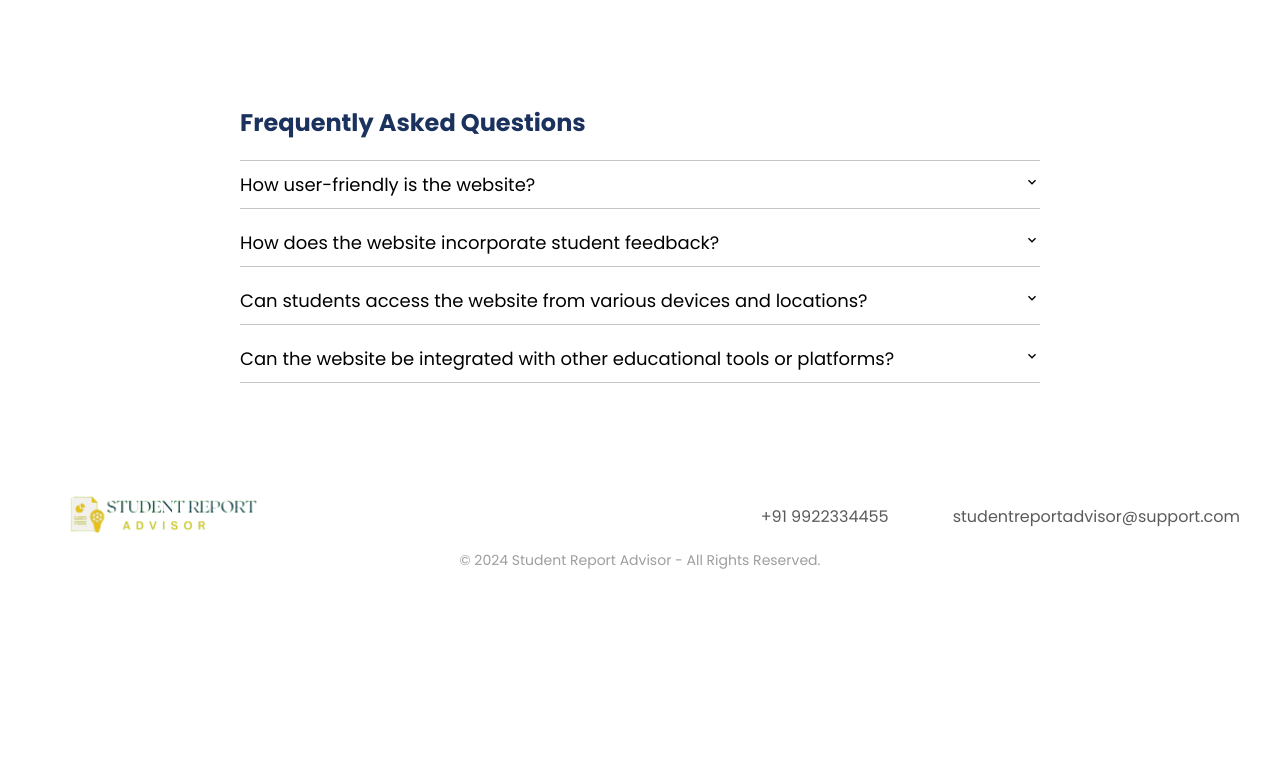
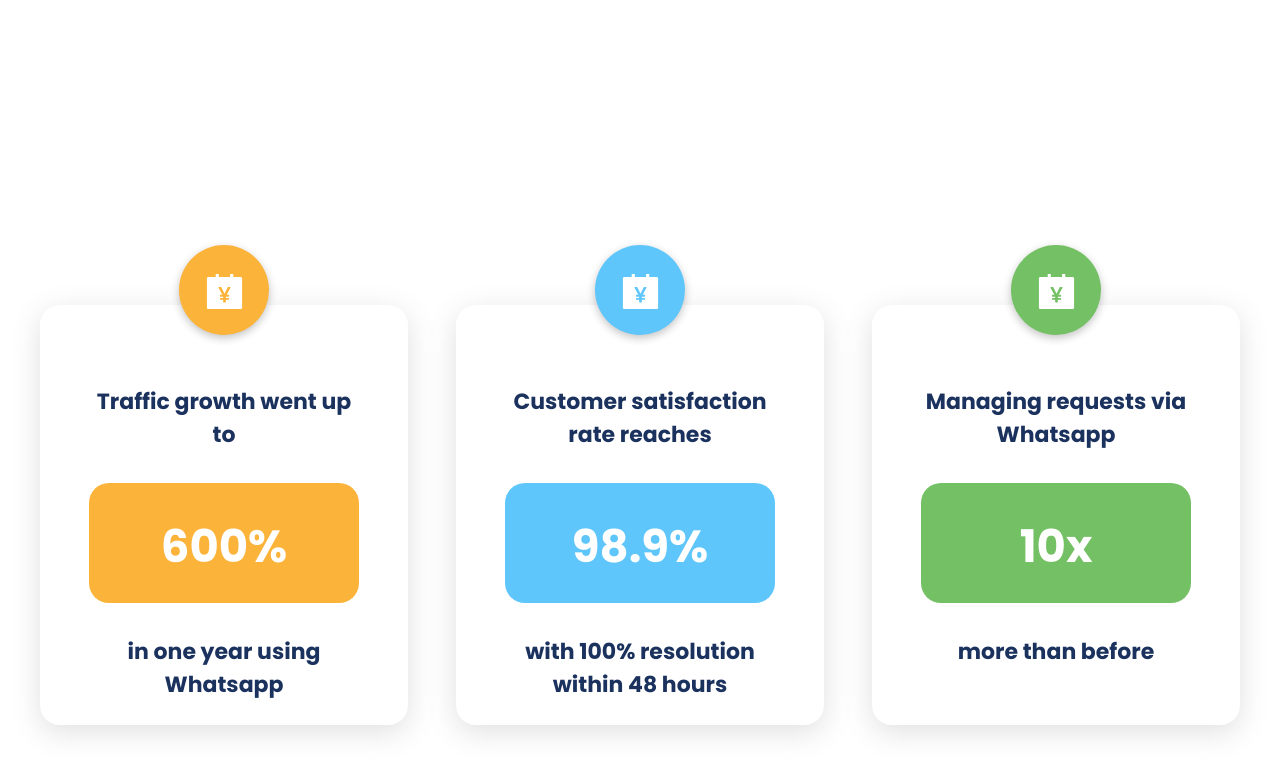
Before and after one commit to jyoti8824/SRA, a React (Create React App) app in the folder frontend/: page / in a window 1280 px wide. Shown: the part 573-1340 px from the top of the page. Before the commit the page ends 1154 px from the top, so only its background shows below. Built offline with nearby package versions, Linux system fonts and the light colour scheme.

Commit message:
added cards in landing page

```diff
--- a/frontend/src/components/landingpage/About.js
+++ b/frontend/src/components/landingpage/About.js
@@ -1,11 +1,14 @@
 import React from 'react';
 import Accordian from './Accordian';
 import "./styles.css";
+import AboutCard from './AboutCard';
 
 function About() {
     return (
         <section className='about-container'>
+            <AboutCard/>
             <Accordian />
+
         </section>
     );
 }
--- /dev/null
+++ b/frontend/src/components/landingpage/AboutCard.js
@@ -0,0 +1,30 @@
+import React from "react";
+import "./styles.css"
+import { AiFillAccountBook } from "react-icons/ai";
+
+function AboutCard() {
+  return (
+    <div className='about-container-card'>
+      <div className='about-card'>
+        <span><AiFillAccountBook/></span>
+        <p>Traffic growth went up to</p>
+        <p>600%</p>
+        <p>in one year using Whatsapp</p>
+      </div>
+      <div className='about-card'>
+      <span><AiFillAccountBook/></span>
+        <p>Customer satisfaction rate reaches</p>
+        <p>98.9%</p>
+        <p>with 100% resolution within 48 hours</p>
+      </div>
+      <div className='about-card'>
+      <span><AiFillAccountBook/></span>
+        <p>Managing requests via Whatsapp</p>
+        <p>10x</p>
+        <p>more than before</p>
+      </div>
+    </div>
+  );
+}
+
+export default AboutCard;
--- a/frontend/src/components/landingpage/styles.css
+++ b/frontend/src/components/landingpage/styles.css
@@ -1,12 +1,19 @@
-.header-container{
+
+/* #################### header-container
+###################### */
+
+
+.header-container {
   height: 80px;
   width: 100%;
-    background-color:#1a325d ;
+  background-color: #1a325d;
   color: #fff;
   position: fixed;
   top: 0;
+  z-index: 99;
 }
-.navbar-container{
+
+.navbar-container {
   max-width: 1200px;
   margin: 0 auto;
   height: 100%;
@@ -14,57 +21,56 @@
   justify-content: space-between;
   align-items: center;
 }
-.navbar-container img{
+
+.navbar-container img {
   height: 70px;
 }
-.navigation-links{
+
+.navigation-links {
   display: flex;
   align-items: center;
   list-style-type: none;
   gap: 2rem;
 }
 
-.navigation-link{
+.navigation-link {
   cursor: pointer;
 }
-.navigation-link:hover{
+
+.navigation-link:hover {
   opacity: 0.7;
   transition: all 0.2s ease-in;
 }
 
 .navigation-link:nth-child(4),
-.navigation-link:nth-child(5)
-
-{
+.navigation-link:nth-child(5) {
   font-weight: 500;
   border: 1px solid white;
   padding: 5px 15px;
   border-radius: 20px;
-
 }
 
 .navigation-link:nth-child(4):hover,
-.navigation-link:nth-child(5):hover
-
-{
+.navigation-link:nth-child(5):hover {
   font-weight: 500;
   border: 1px solid white;
   padding: 5px 15px;
   border-radius: 20px;
   color: #1a325d;
-background-color: #fff ;
+  background-color: #fff;
   transition: all 0.2s ease-in;
   opacity: 1;
 }
 
+/* ################ HeroBanner #################### */
 
-.heroBanner-container{
+.heroBanner-container {
   max-width: 1200px;
   width: 95%;
   margin: calc(80px + 100px) auto auto auto;
 }
 
-.heroBanner-wrapper{
+.heroBanner-wrapper {
   display: flex;
   justify-content: space-around;
   align-items: center;
@@ -72,21 +78,21 @@ opacity: 1;
   gap: 3rem;
 }
 
-
-.heroBanner-right h1{
+.heroBanner-right h1 {
   color: #1a325d;
   font-size: 50px;
 }
-.heroBanner-right h1 span{
-    color: #FFC907;
 
+.heroBanner-right h1 span {
+  color: #ffc907;
 }
-.heroBanner-right p{
+
+.heroBanner-right p {
   color: #1a325d;
   font-size: 18px;
 }
 
-.heroBanner-logins{
+.heroBanner-logins {
   margin-top: 80px;
   display: flex;
   justify-content: center;
@@ -95,7 +101,7 @@ opacity: 1;
   gap: 1rem;
 }
 
-.heroBanner-logins button{
+.heroBanner-logins button {
   border: 0;
   outline: 0;
   padding: 10px 40px;
@@ -112,43 +118,107 @@ opacity: 1;
 }
 
 .heroBanner-logins p a {
-    color: #FFC907;
+  color: #ffc907;
 }
 
-.footer-container{
-    max-width: 1200px;
-    width: 95%;
-    margin: 0 auto;
-    color: #000000a5;
+/* ########### About styling ##########  */
+
+.about-container {
+  margin: 100px 0px;
 }
 
-.footer-container .footer-row img{
+.about-container-card {
+  max-width: 1200px;
+  margin: 300px auto 300px auto;
+  display: flex;
+  justify-content: space-between;
+  align-items: center;
+  text-align: center;
+  gap: 3rem;
+  box-sizing: border-box;
+}
+
+.about-card {
+  max-width: 390px;
+  width: 90%;
+  height: 340px;
+  background-color: #fff;
+  border-radius: 20px;
+  box-shadow: rgba(100, 100, 111, 0.2) 0px 7px 29px 0px;
+  display: flex;
+  flex-direction: column;
+  /* justify-content: space-around; */
+  gap: 2rem;
+  padding-top: 80px;
+
+  align-items: center;
+  position: relative;
+}
+
+.about-card span{
+    position: absolute;
+    top: -60px;
+    height: 50px;
+    width: 50px;
+    padding: 20px;
+    border-radius: 80%;
+    box-shadow: rgba(0, 0, 0, 0.24) 0px 3px 8px;
+}
+
+.about-card:nth-child(1) p:nth-child(3){
+    width: 150px;
+    height: 60px;
+}
+.about-card:nth-child(2) p:nth-child(3){
+    width: 150px;
+    height: 60px;
+}
+.about-card:nth-child(3) p:nth-child(3){
+    width: 150px;
     height: 60px;
 }
 
-.footer-row:nth-child(1){
-    display: flex;
-    justify-content: space-between;
-    align-items: center;
+.about-card:nth-child(1) span,
+.about-card:nth-child(1) p:nth-child(3) {
+  background-color: #fbb33a;
+  color: #fff;
+  font-size: 45px;
+}
+.about-card:nth-child(2) span,
+.about-card:nth-child(2) p:nth-child(3) {
+  background-color: #5ec6fa;
+  color: #fff;
+  font-size: 45px;
+}
+.about-card:nth-child(3) span,
+.about-card:nth-child(3) p:nth-child(3) {
+  background-color: #74c064;
+  color: #fff;
+  font-size: 45px;
 }
 
-.footer-row:nth-child(1) ul{
-    display: flex;
-    justify-content: center;
-    align-items: center;
-    gap: 4rem;
-    list-style-type: none;
+.about-card:nth-child(1) p:nth-child(3) {
+    padding: 30px 60px;
+    border-radius: 20px;
+    font-weight: 600;
 }
-.footer-row:nth-child(2) {
-    margin-bottom: 10px;
-    text-align: center;
-    font-weight: 400;
-    font-size: 14px;
-    color: #00000062;
+.about-card:nth-child(2) p:nth-child(3) {
+    padding: 30px 60px;
+    border-radius: 20px;
+    font-weight: 600;
+}
+.about-card:nth-child(3) p:nth-child(3) {
+    padding: 30px 60px;
+    border-radius: 20px;
+    font-weight: 600;
 }
 
-.about-container{
-    margin: 100px 0px
+.about-card p:nth-child(2), .about-card p:nth-child(4){
+    font-weight: 600;
+    font-size: 22px;
+    color: #1a325d;
+    padding: 0 50px 0 50px;
+
 }
 
 .accordian {
@@ -157,14 +227,14 @@ opacity: 1;
   width: 100%;
 }
 
-.accordian .item{
-    margin-bottom: 20px ;
+.accordian .item {
+  margin-bottom: 20px;
   cursor: pointer;
   padding-bottom: 10px;
   border-bottom: 0.5px solid rgba(0, 0, 0, 0.232);
 }
 
-.accordian .item:nth-child(1){
+.accordian .item:nth-child(1) {
   padding-top: 10px;
   border-top: 0.5px solid rgba(0, 0, 0, 0.232);
 }
@@ -193,3 +263,38 @@ opacity: 1;
   width: 95%;
   margin-top: 12px;
 }
+
+/* ################## footer styling ################## */
+
+.footer-container {
+  max-width: 1200px;
+  width: 95%;
+  margin: 0 auto;
+  color: #000000a5;
+}
+
+.footer-container .footer-row img {
+  height: 60px;
+}
+
+.footer-row:nth-child(1) {
+  display: flex;
+  justify-content: space-between;
+  align-items: center;
+}
+
+.footer-row:nth-child(1) ul {
+  display: flex;
+  justify-content: center;
+  align-items: center;
+  gap: 4rem;
+  list-style-type: none;
+}
+
+.footer-row:nth-child(2) {
+  margin-bottom: 10px;
+  text-align: center;
+  font-weight: 400;
+  font-size: 14px;
+  color: #00000062;
+}
```
Lines whose indentation alone changed are shown as unchanged.
